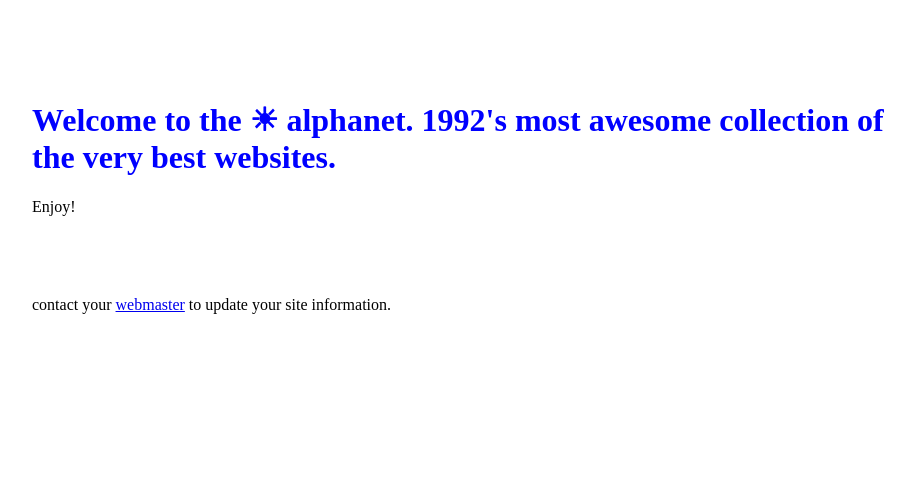
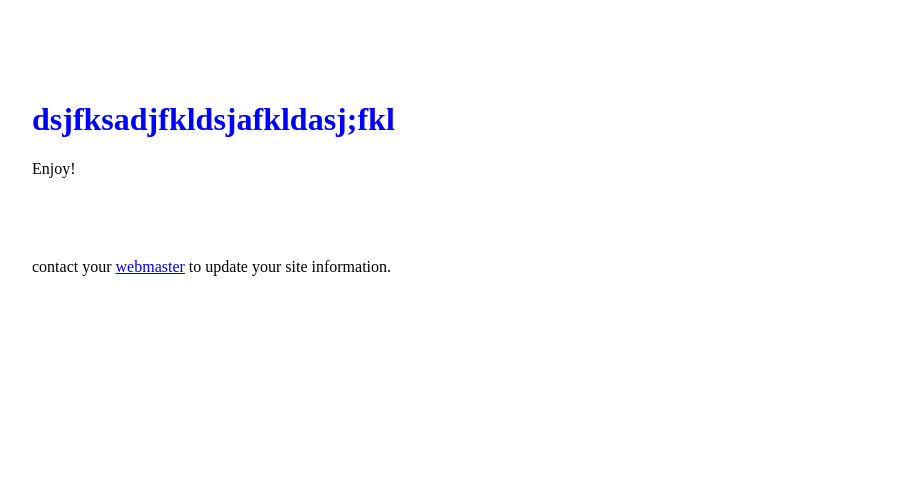
Before and after one commit to perpetual-education-personal/alpha-two-homepage, a plain HTML site: page index.html in a window 1280 px wide. Shown: the whole page, without its empty margins (158-1073 px from the left). Drawn offline with Linux system fonts and the light colour scheme.

Commit message:
Leave whack title

```diff
--- a/index.html
+++ b/index.html
@@ -38,7 +38,7 @@
 
   <body style='padding-top: 80px; padding-bottom: 200px; max-width: 900px; margin: 0 auto;'>
     <header>
-      <h1 style='color: blue;'>Welcome to the ☀ alphanet. 1992's most awesome collection of the very best websites.</h1>
+      <h1 style='color: blue;'>dsjfksadjfkldsjafkldasj;fkl</h1>
     </header>
 
     <main>
```
